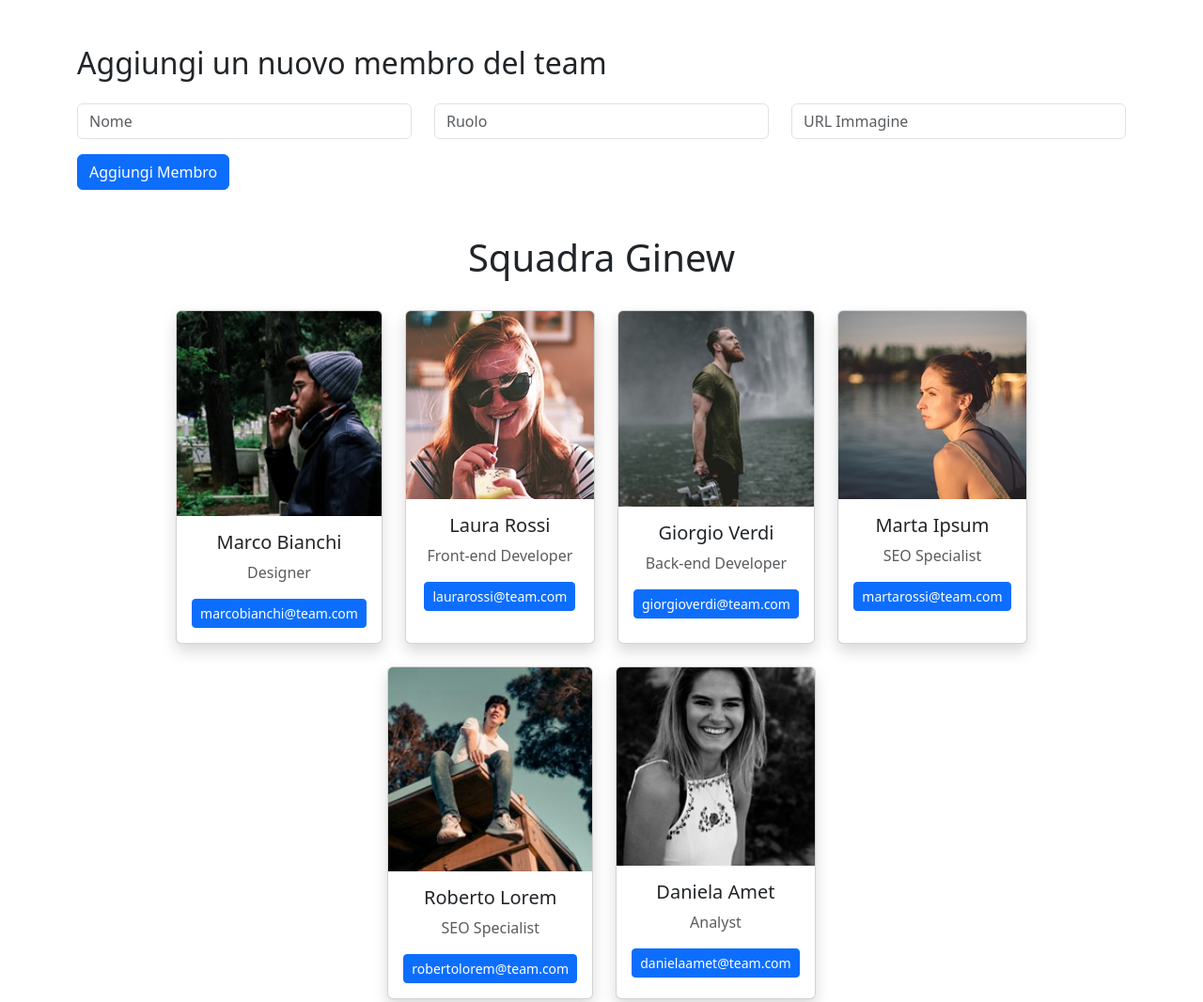
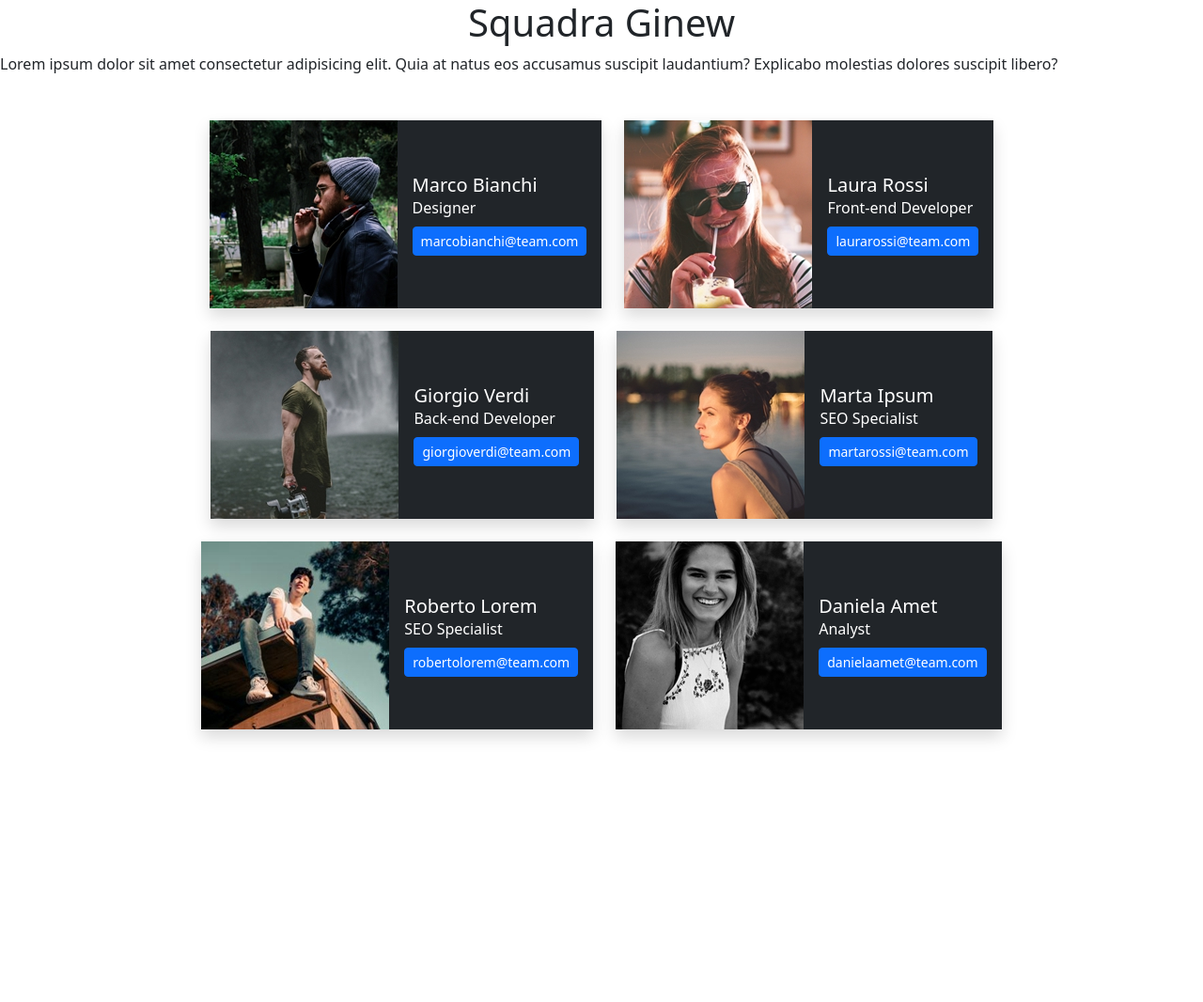
Before and after one commit to stefanobellomo/js-our-team, a plain HTML site: page index.html in a window 1280 px wide. Shown: the top 1066 px of the page at 94% size. After the commit the page ends 824 px from the top, so only its background shows below. Drawn offline with nearby package versions, Linux system fonts and the light colour scheme.

Commit message:
fix layout card

```diff
--- a/index.html
+++ b/index.html
@@ -22,7 +22,13 @@
         </header>
         <main>
             <main>
-                <section>
+
+                <div class="col-12 mb-4">
+                            <h1 class="text-center">Squadra Ginew</h1>
+                            <p class="d-flex text-center">Lorem ipsum dolor sit amet consectetur adipisicing elit. Quia at natus eos accusamus suscipit laudantium? Explicabo molestias dolores suscipit libero?</p>
+                        </div>
+
+                <!-- <section>
                     <div class="container my-5">
                         <form id="addMember">
                             <div class="row">
@@ -62,13 +68,10 @@
                             </div>
                         </form>
                     </div>
-                </section>
+                </section>  -->
 
                 <div class="container my-5">
                     <div class="row">
-                        <div class="col-12 text-center mb-4">
-                            <h1>Squadra Ginew</h1>
-                        </div>
                         <div class="col-12">
                             <div
                                 id="cardContainer"
--- a/js/script.js
+++ b/js/script.js
@@ -47,7 +47,7 @@ const teamMembers = [
   }
 ];
 
-
+/*
 // Recupero i nodi della dom che ci servono
 const formEl = document.getElementById('addMember')
 const nameField = document.getElementById('nameField')
@@ -70,6 +70,7 @@ formEl.addEventListener('submit', (e) => {
   roleField.value = ''
   imageField.value = ''
 })
+*/
 
 // Recupera il nodo team-container
 const cardsContainer = document.getElementById('cardContainer')
@@ -83,13 +84,15 @@ for (let i = 0; i < teamMembers.length; i++) {
 
   // crea la carta di ogni membro del team
   const cardMember =
-  `
-    <div class="card text-center shadow">
-      <img src="${thisMember.img}" class="card-img-top" alt="${thisMember.name}">
-      <div class="card-body">
-        <h5 class="card-title">${thisMember.name}</h5>
-        <p class="card-text text-muted">${thisMember.role}</p>
-        <a href="mailto:${thisMember.email}" class="btn btn-primary btn-sm">${thisMember.email}</a>
+    `
+    <div class="shadow">
+    <div class="card-body d-flex align-items-center bg-dark">
+    <img src="${thisMember.img}" class="" alt="${thisMember.name}">
+         <div class="ms-3 d-flex flex-column mx-3">
+      <h5 class="card-title font-weight-bold text-white">${thisMember.name}</h5>
+      <p class="card-text text-white mb-2">${thisMember.role}</p>
+      <a href="mailto:${thisMember.email}" class="btn btn-primary btn-sm">${thisMember.email}</a>
+    </div>
       </div>
     </div>
   `;
```
Also changed, not shown: img/screenshot.png (added).
